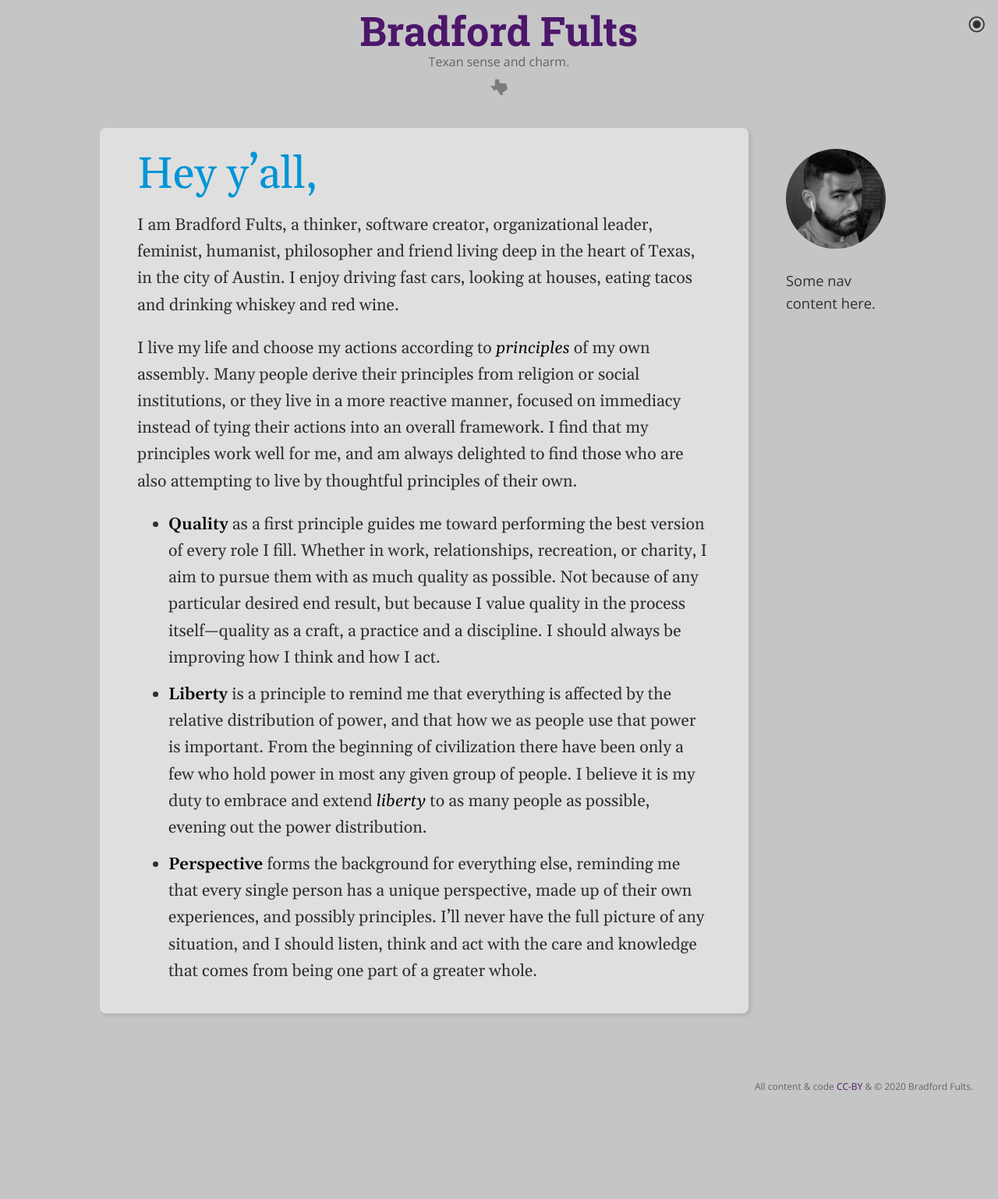
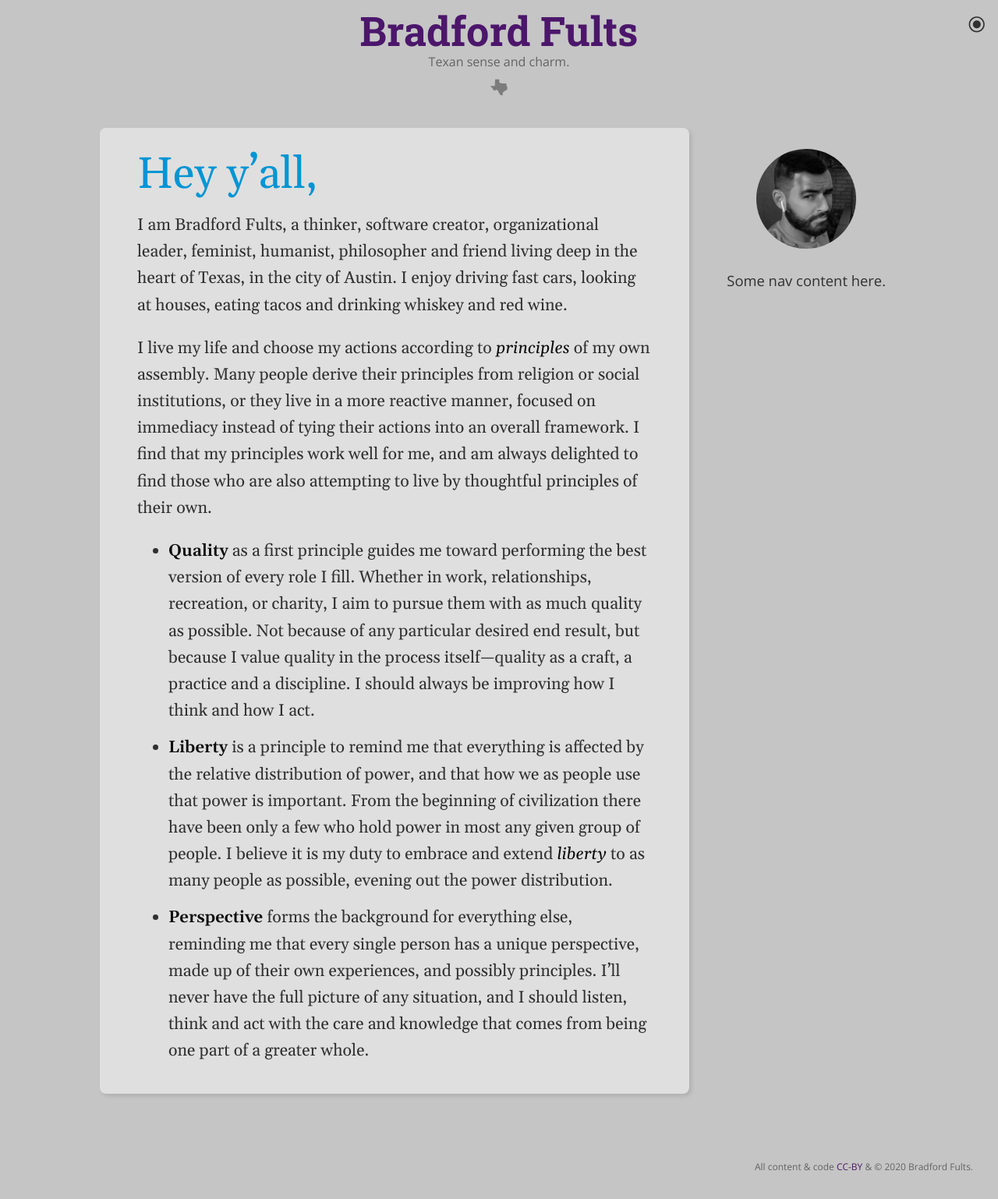
Before and after one commit to h3h/bradfordfults.com, a Jekyll site: the page built from index.html, in a window 1280 px wide. Shown: the whole page at 78% size. Built offline with Jekyll 4.4.1, drawn with Linux system fonts in a browser that asks for light colours; some web fonts are replaced; the list of posts is cut into pages by our own code; before the commit the page ends 1435 px from its top, so only the background shows below that.

Commit message:
Fixes article width without content to fill

```diff
--- a/_sass/_article.scss
+++ b/_sass/_article.scss
@@ -1,5 +1,6 @@
 article.content {
   border-radius: 0.5rem;
+  flex: 1;
   font-family: "Gelasio", Georgia, Times, serif;
   font-size: 16pt;
 
```
